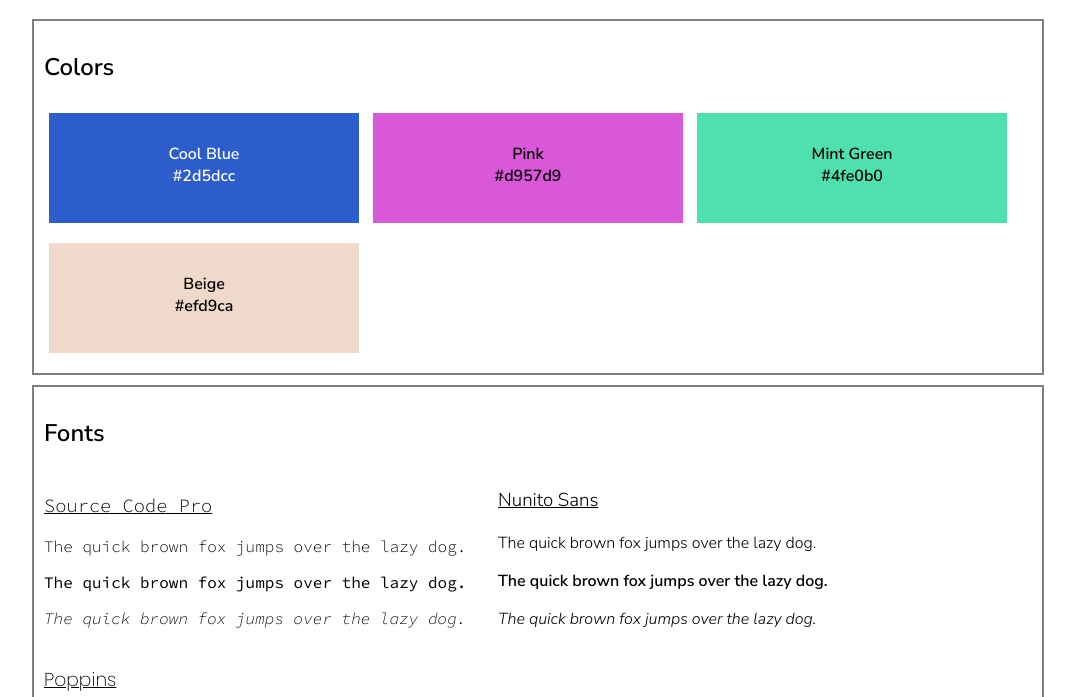
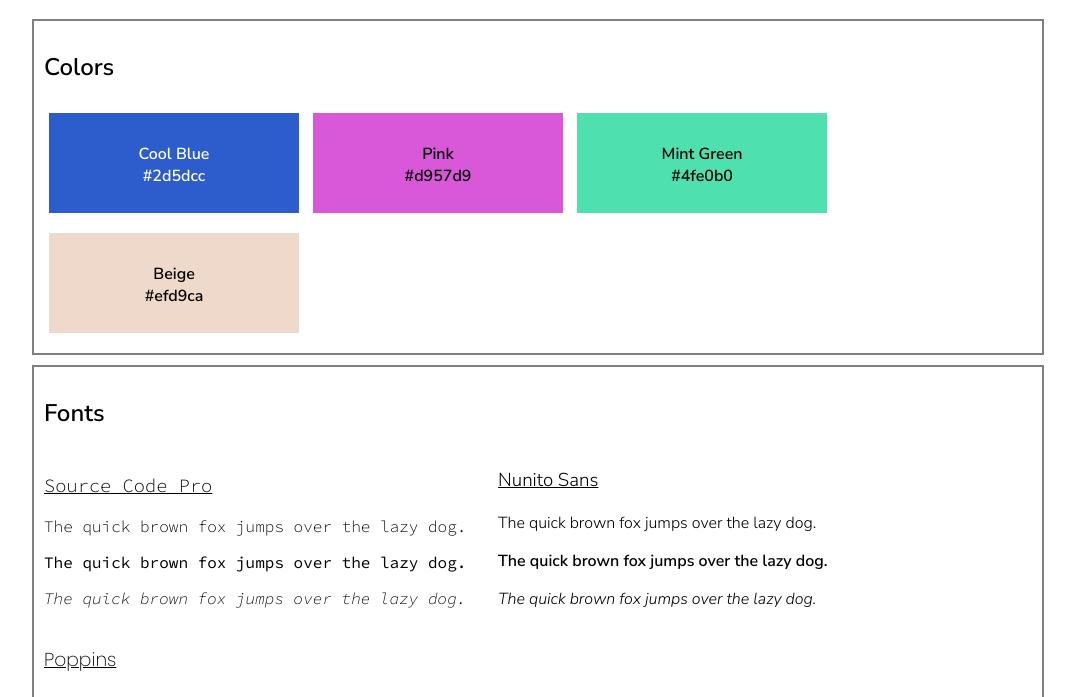
Before and after one commit to halamh/style-guide, a plain HTML site: page index.html in a window 1280 px wide. Shown: the part 67-764 px from the top of the page, without its empty margins (88-1163 px from the left). Drawn offline with Linux system fonts and the light colour scheme.

Commit message:
Changed box-sizing to border-box

```diff
--- a/style.css
+++ b/style.css
@@ -26,7 +26,8 @@ html, body {
 }
 .colors p {
     width: 250px;
-    height: 50px;
+    height: 100px;
+    box-sizing: border-box;
     color: black;
     text-align: center;
     font-family: "Nunito Sans";
@@ -39,6 +40,7 @@ html, body {
     display: inline-block;
     width: 450px;
     padding: auto;
+    box-sizing: border-box;
 }
 
 
```
